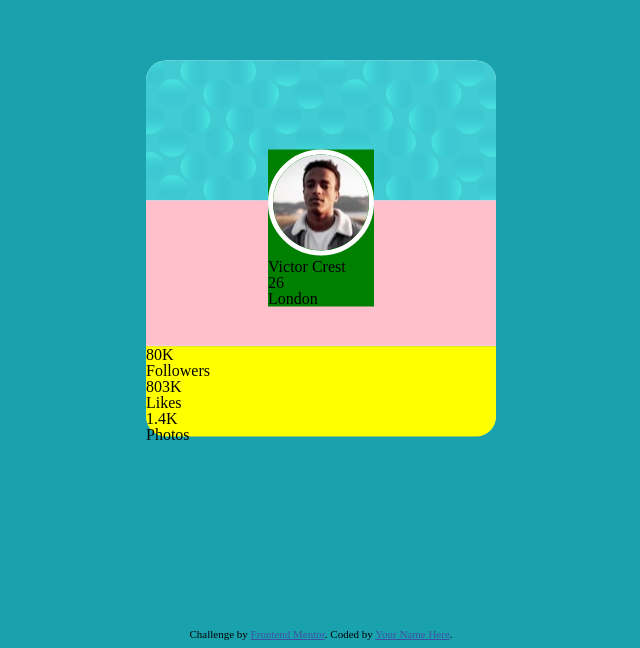
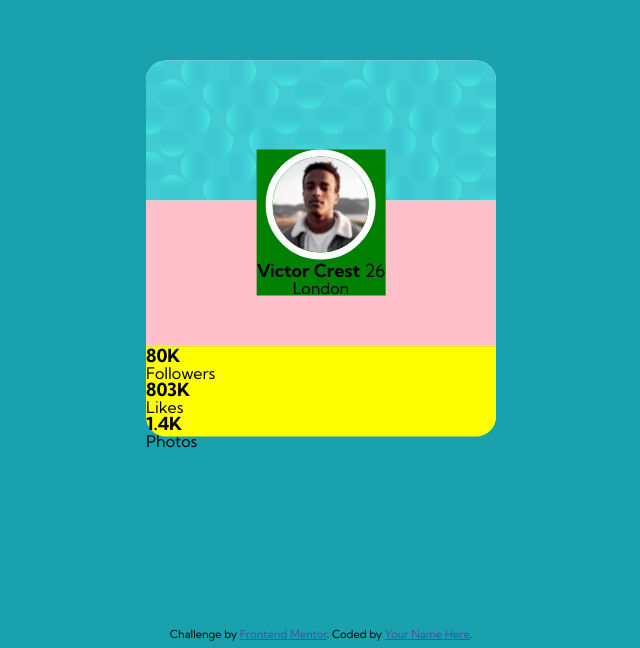
Before and after one commit to HugoLc/FrontendMentor-3, a plain HTML site: page index.html in a window 1280 px wide. Shown: the part 152-800 px from the top of the page, without its empty margins (319-959 px from the left). Drawn offline with Linux system fonts and the light colour scheme.

Commit message:
Adicionada a fonte correspondente e centralizado o .center

```diff
--- a/css/style.css
+++ b/css/style.css
@@ -3,6 +3,13 @@ body{
   box-sizing: border-box;
   width: 100%;
   height: 100vh;
+  font-family: 'Kumbh Sans', sans-serif;
+}
+
+h1{
+  font-size: 18px;
+  font-family: 'Kumbh Sans', sans-serif;
+  font-weight: 700;
 }
 
 .card{
@@ -37,12 +44,17 @@ body{
   left: 50%;
   transform: translateX(-50%);
   background: green;
+  text-align: center;
 }
 
 .img-profile{
-  border: 5px solid white;
+  border: 7px solid white;
   border-radius: 50%;
 
+}
+
+.idade{
+  font-weight: 400;
 }
 
 .bot{
--- a/index.html
+++ b/index.html
@@ -3,6 +3,10 @@
 <head>
   <meta charset="UTF-8">
   <meta name="viewport" content="width=device-width, initial-scale=1.0"> <!-- displays site properly based on user's device -->
+
+  <link rel="preconnect" href="https://fonts.googleapis.com">
+  <link rel="preconnect" href="https://fonts.gstatic.com" crossorigin>
+  <link href="https://fonts.googleapis.com/css2?family=Kumbh+Sans:wght@400;700&display=swap" rel="stylesheet">
 
   <link rel="stylesheet" href="css/reset.css">
   <link rel="stylesheet" href="css/style.css">
@@ -24,8 +28,7 @@
     <div class="mid">
       <div class="center">
         <img class="img-profile" src="images/image-victor.jpg" alt="">
-        <h1>Victor Crest</h1>
-        <h2>26</h2>
+        <h1>Victor Crest<span class="idade"> 26</span></h1>
         <span>London</span>
       </div>
     </div>
```
